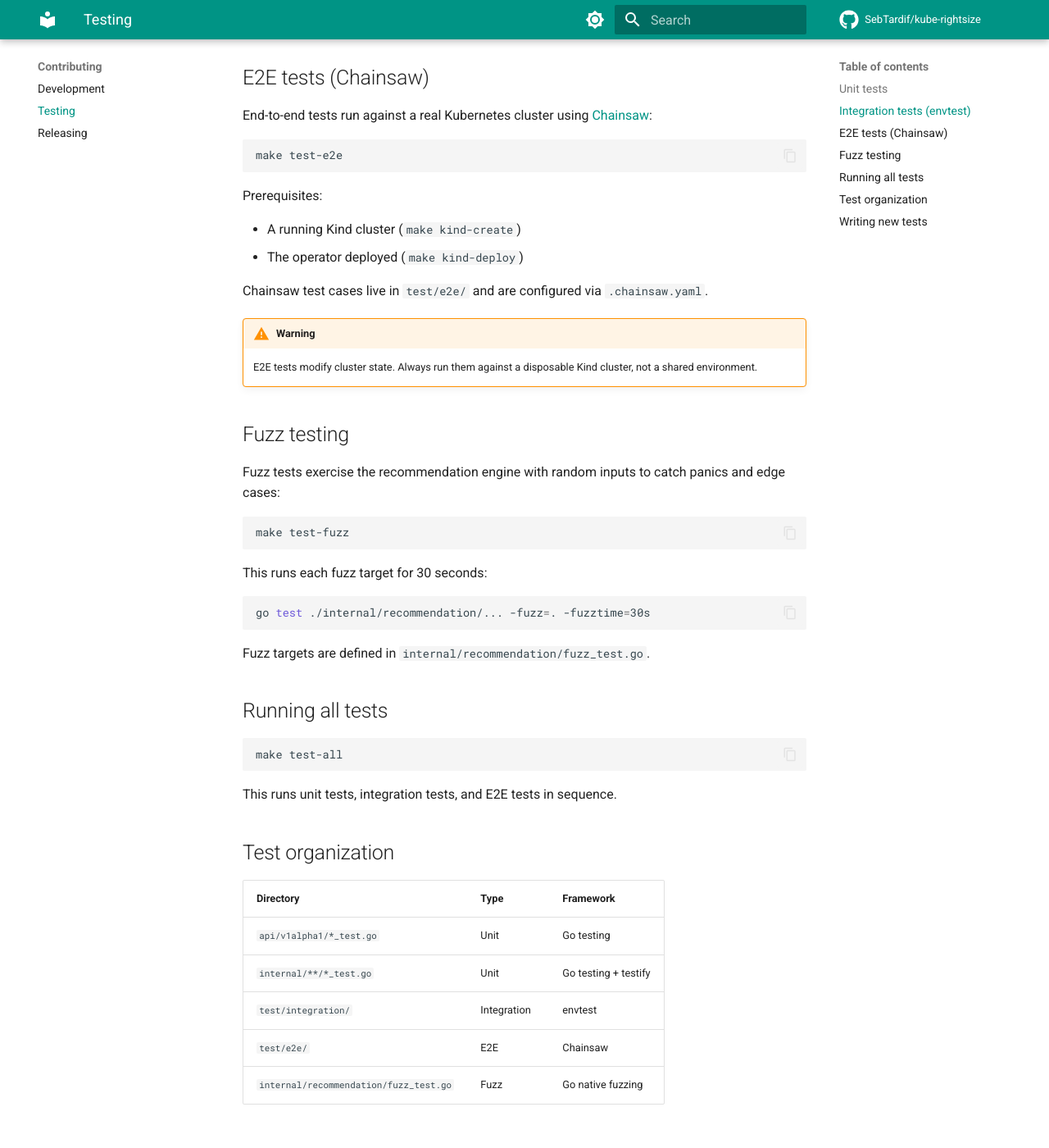
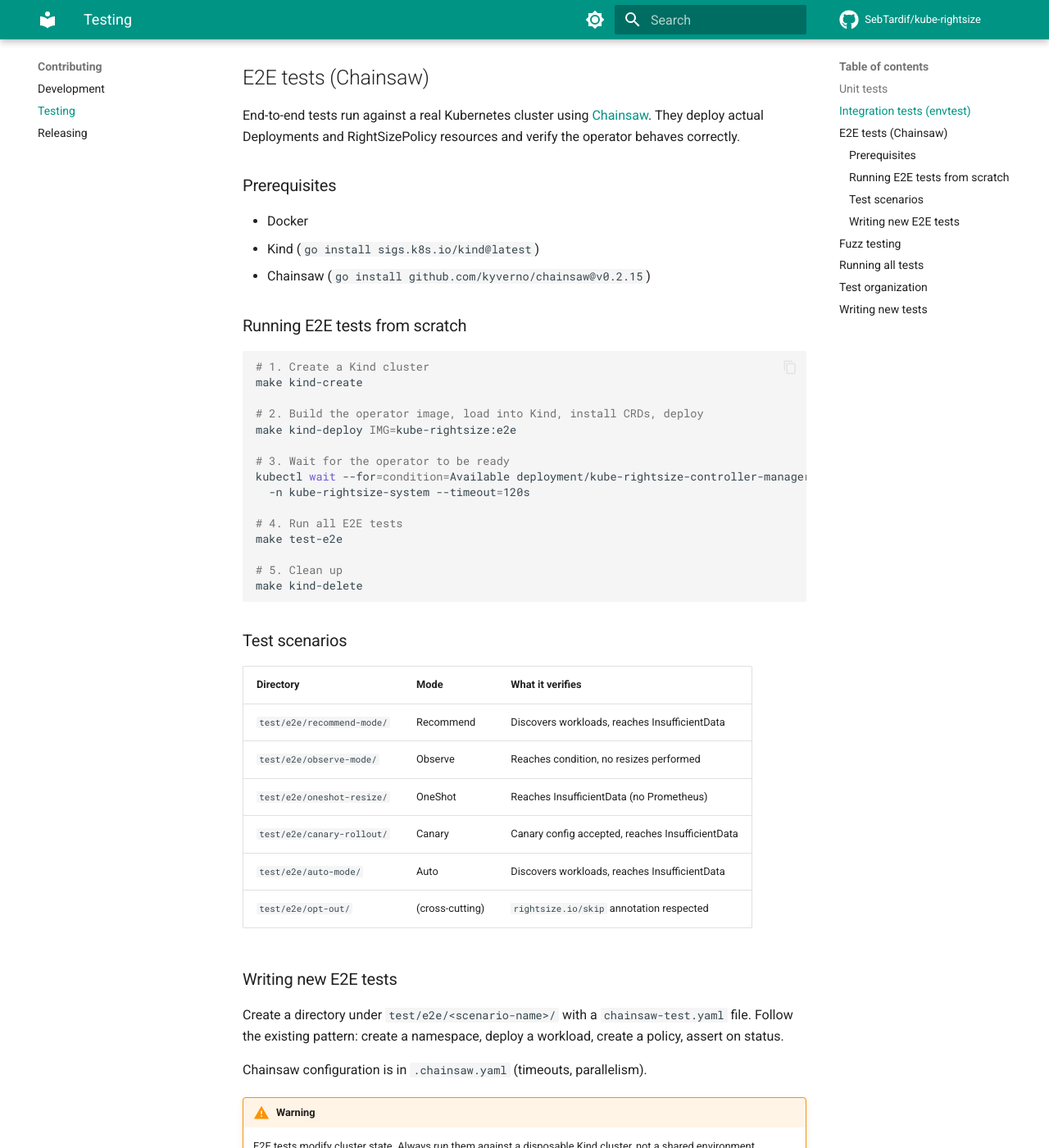
Before and after one commit to attune-io/attune, an MkDocs documentation site: the page built from docs/contributing/testing.md, in a window 1280 px wide and 1400 px high, scrolled down 1139 px. Shown: the whole window at 82% size. Built offline with MkDocs 1.6.1 and Material for MkDocs 9.7.7, drawn with Linux system fonts in a browser that asks for light colours; comment, search, counter and statistics services are not loaded.

Commit message:
Add E2E tests for Observe and Auto modes, document E2E workflow
All 5 operator modes now have E2E test coverage (was 3/5):
- observe-mode: verifies policy reaches condition, no resizes performed,
  resized count stays at 0
- auto-mode: verifies policy discovers workloads (2 replicas), reaches
  InsufficientData (no Prometheus available)

Both tests verified passing against a Kind cluster with the operator
deployed (6/6 E2E tests pass).

Updated docs/contributing/testing.md with:
- Full step-by-step E2E walkthrough (kind-create, kind-deploy, wait,
  test-e2e, kind-delete)
- Prerequisites (Docker, Kind, Chainsaw)
- Test scenario table listing all 6 E2E tests
- Guide for writing new E2E tests

Signed-off-by: Sebastien Tardif <sebtardif@ncf.ca>

````diff
--- a/docs/contributing/testing.md
+++ b/docs/contributing/testing.md
@@ -52,19 +52,54 @@
 ## E2E tests (Chainsaw)
 
 End-to-end tests run against a real Kubernetes cluster using
-[Chainsaw](https://kyverno.github.io/chainsaw/):
+[Chainsaw](https://kyverno.github.io/chainsaw/). They deploy actual
+Deployments and RightSizePolicy resources and verify the operator
+behaves correctly.
+
+### Prerequisites
+
+- Docker
+- Kind (`go install sigs.k8s.io/kind@latest`)
+- Chainsaw (`go install github.com/kyverno/chainsaw@v0.2.15`)
+
+### Running E2E tests from scratch
 
 ```bash
+# 1. Create a Kind cluster
+make kind-create
+
+# 2. Build the operator image, load into Kind, install CRDs, deploy
+make kind-deploy IMG=kube-rightsize:e2e
+
+# 3. Wait for the operator to be ready
+kubectl wait --for=condition=Available deployment/kube-rightsize-controller-manager \
+  -n kube-rightsize-system --timeout=120s
+
+# 4. Run all E2E tests
 make test-e2e
+
+# 5. Clean up
+make kind-delete
 ```
 
-Prerequisites:
+### Test scenarios
 
-- A running Kind cluster (`make kind-create`)
-- The operator deployed (`make kind-deploy`)
+| Directory | Mode | What it verifies |
+|-----------|------|------------------|
+| `test/e2e/recommend-mode/` | Recommend | Discovers workloads, reaches InsufficientData |
+| `test/e2e/observe-mode/` | Observe | Reaches condition, no resizes performed |
+| `test/e2e/oneshot-resize/` | OneShot | Reaches InsufficientData (no Prometheus) |
+| `test/e2e/canary-rollout/` | Canary | Canary config accepted, reaches InsufficientData |
+| `test/e2e/auto-mode/` | Auto | Discovers workloads, reaches InsufficientData |
+| `test/e2e/opt-out/` | (cross-cutting) | `rightsize.io/skip` annotation respected |
 
-Chainsaw test cases live in `test/e2e/` and are configured via
-`.chainsaw.yaml`.
+### Writing new E2E tests
+
+Create a directory under `test/e2e/<scenario-name>/` with a
+`chainsaw-test.yaml` file. Follow the existing pattern: create a
+namespace, deploy a workload, create a policy, assert on status.
+
+Chainsaw configuration is in `.chainsaw.yaml` (timeouts, parallelism).
 
 !!! warning
     E2E tests modify cluster state. Always run them against a disposable
````
Also changed, not shown: 2 other files.
